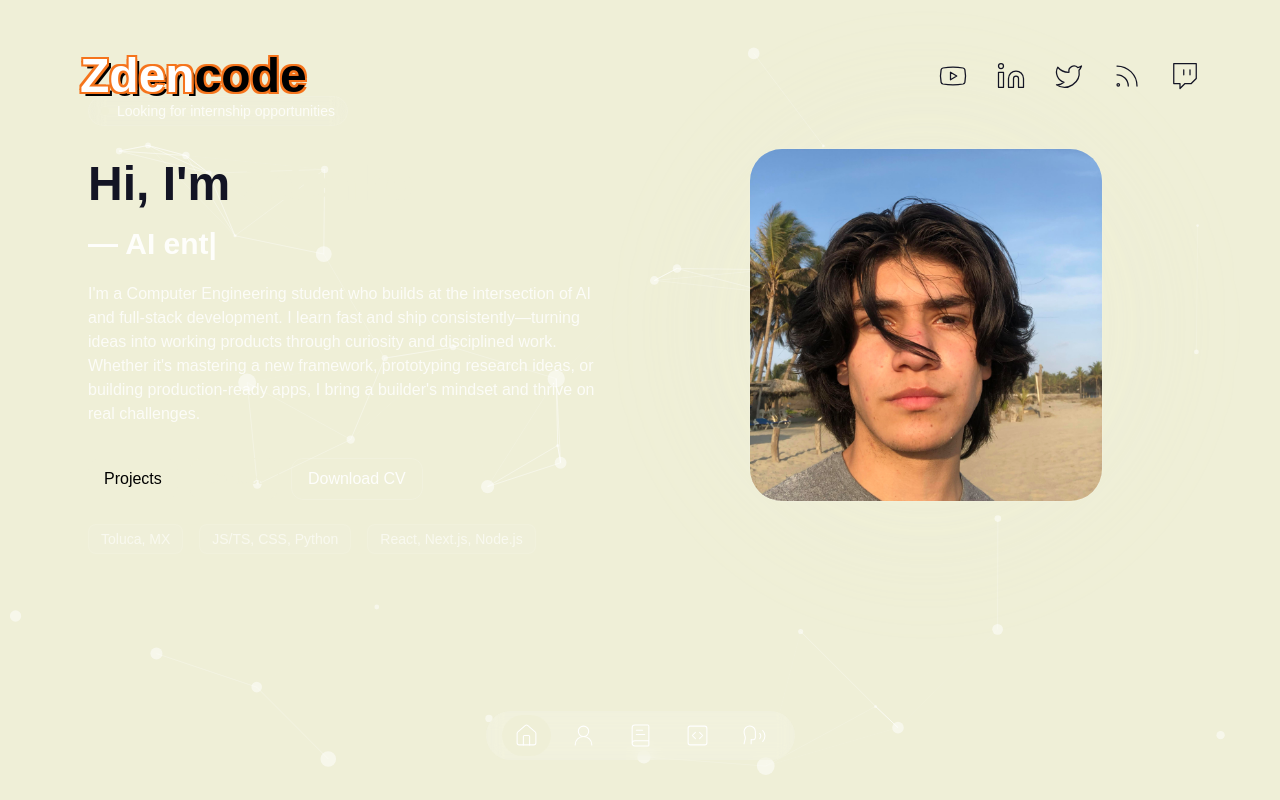
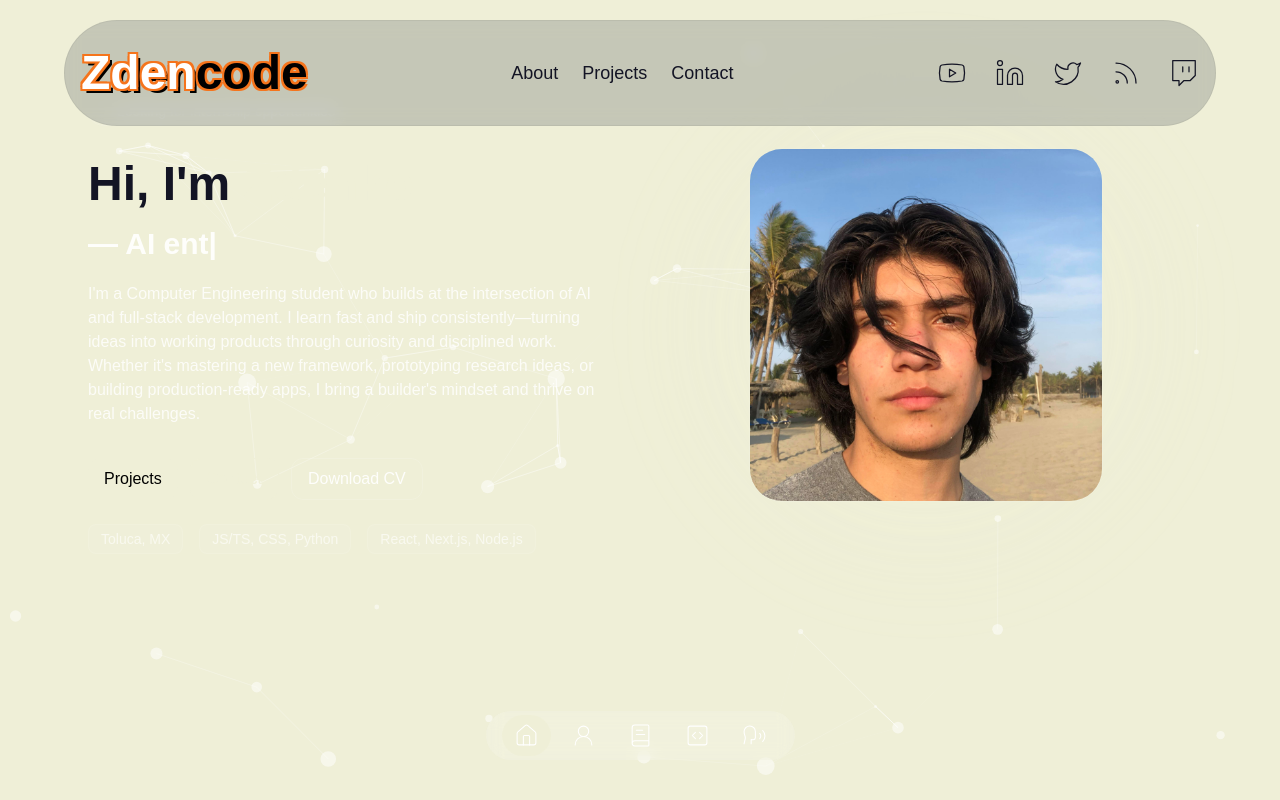
Before and after one commit to zdenc0de/portafolio, a Next.js app: page / in a window 1280 px wide. Built offline with nearby package versions, Linux system fonts and the light colour scheme.

Commit message:
Header v1.0.2

```diff
--- a/components/header.tsx
+++ b/components/header.tsx
@@ -4,56 +4,78 @@ import Link from "next/link";
 import { MotionTransition } from "./transition-component";
 import { socialNetworks } from "@/data";
 
+// Datos de ejemplo para la navegación. Mantenlos en tu archivo data/index.ts
+const navigationLinks = [
+    { name: 'About', href: '/about' },
+    { name: 'Projects', href: '/projects' },
+    { name: 'Contact', href: '/contact' },
+];
+
 export const Header = () => {
+  // Definimos los estilos de sombra de texto para reutilizarlos y mantener el código limpio
+  const textShadowStyle = {
+    stroke: '2px 2px 0px #F5741C, -2px -2px 0px #F5741C, 2px -2px 0px #F5741C, -2px 2px 0px #F5741C',
+    dropShadow: '4px 4px 0px #000',
+  };
+
   return (
     <MotionTransition
       position="bottom"
-      className="absolute top-5 z-40 inline-block w-full px-4 md:top-10 md:px-20"
+      // Quitamos el padding horizontal de aquí para manejarlo adentro
+      className="absolute top-5 z-40 inline-block w-full"
     >
       <header className="pointer-events-auto">
-        <div className="container mx-auto flex max-w-6xl items-center justify-between">
+        {/* Contenedor con glassmorphism y padding responsivo */}
+        <div className="container mx-auto flex max-w-6xl items-center justify-between rounded-full border border-black/5 bg-gray-800/20 p-3 px-4 backdrop-blur-sm md:p-4">
           <Link href="/">
-
             <h1
-              className="my-3 text-6xl font-bold md:text-5xl transition-all duration-300 hover:scale-110 hover:rotate-[-2deg]"
-              // Apply the custom font via the CSS variable we created
+              className="my-3 text-4xl font-bold transition-all duration-300 hover:scale-110 hover:rotate-[-2deg] md:text-5xl"
               style={{ fontFamily: 'var(--font-luckiest-guy)' }}
             >
               <span
                 className="text-white"
-                // This is the trick: we use multiple text shadows to create a stroke and a drop shadow
-                style={{
-                  textShadow:
-                    '2px 2px 0px #F5741C, -2px -2px 0px #F5741C, 2px -2px 0px #F5741C, -2px 2px 0px #F5741C, 4px 4px 0px #000'
-                }}
+                style={{ textShadow: `${textShadowStyle.stroke}, ${textShadowStyle.dropShadow}` }}
               >
                 Zden
               </span>
               <span
                 className="text-black"
-                style={{
-                  textShadow:
-                    '2px 2px 0px #F5741C, -2px -2px 0px #F5741C, 2px -2px 0px #F5741C, -2px 2px 0px #F5741C, 0 0 0px #000'
-                }}
+                style={{ textShadow: textShadowStyle.stroke }}
               >
                 code
               </span>
             </h1>
-
           </Link>
 
-          <div className="flex items-center justify-center gap-7">
+          {/* Navegación para pantallas grandes */}
+          <nav className="hidden items-center gap-6 text-lg md:flex">
+            {navigationLinks.map((link) => (
+              <Link
+                key={link.name}
+                href={link.href}
+                className="font-medium transition-all duration-300 hover:text-secondary"
+              >
+                {link.name}
+              </Link>
+            ))}
+          </nav>
+
+          {/* Redes sociales con espaciado responsivo */}
+          <div className="flex items-center justify-center gap-4 md:gap-7">
             {socialNetworks.map((item) => (
               <Link
                 key={item.id}
                 href={item.src}
                 target="_blank"
-                className="transition-all duration-300 hover:text-secondary"
+                className="text-2xl transition-all duration-300 hover:text-secondary"
               >
                 {item.logo}
               </Link>
             ))}
           </div>
+
+          {/* Aquí podrías agregar un botón de menú hamburguesa para móviles */}
+          {/* <div className="md:hidden"> ... </div> */}
         </div>
       </header>
     </MotionTransition>
```
